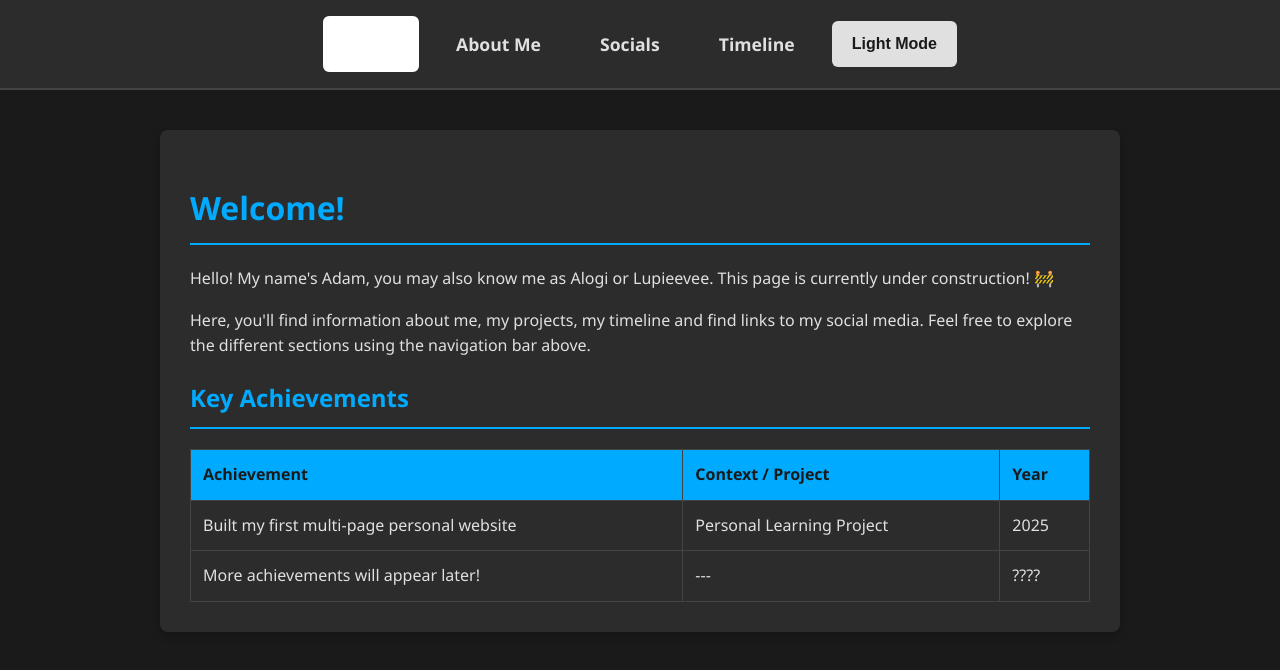
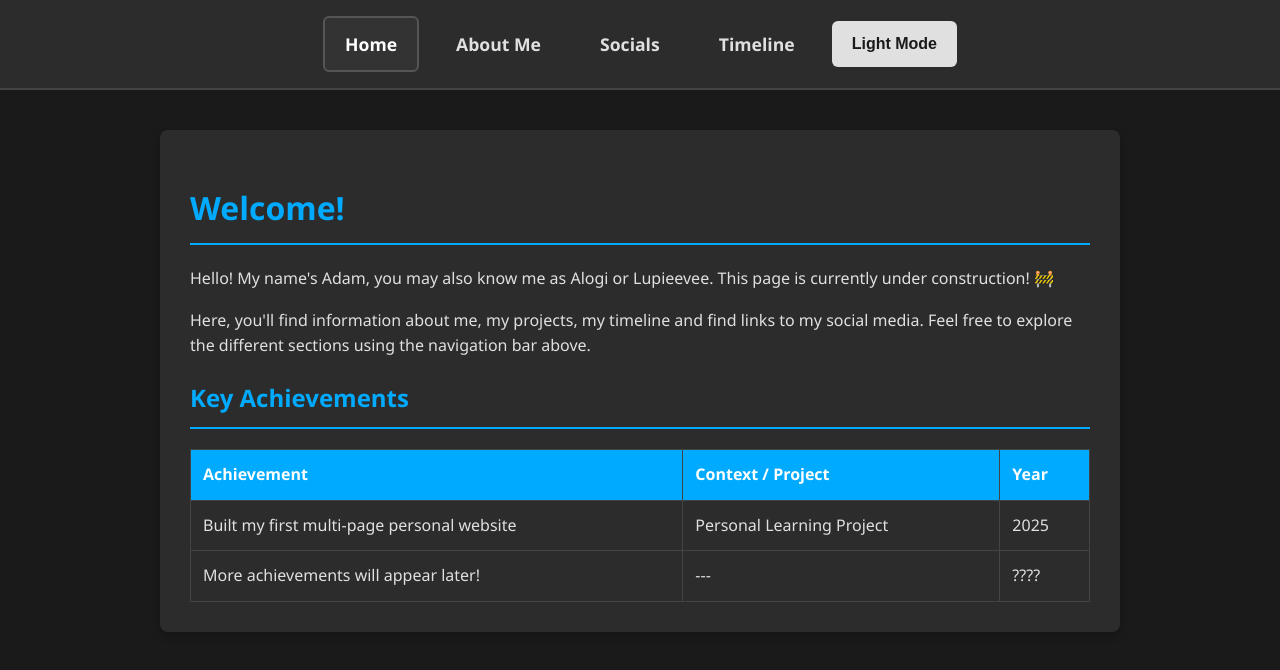
Before and after one commit to AlogiLupiee/Experimental_website, a plain HTML site: page index.html in a window 1280 px wide. Drawn offline with Linux system fonts and the light colour scheme.

Commit message:
Update 0.3.3
- code and comments refresh

```diff
--- a/style.css
+++ b/style.css
@@ -1,4 +1,4 @@
-/* --- Global Styles & Dark Mode Base (Default) --- */
+/* --- Global Variables & Default Dark Theme --- */
 :root {
     --primary-bg: #1a1a1a;
     --secondary-bg: #2c2c2c;
@@ -7,7 +7,7 @@
     --border-color: #444;
 }
 
-/* --- Light Mode Styles --- */
+/* --- Light Theme Variables --- */
 body.light-mode {
     --primary-bg: #f4f4f4;
     --secondary-bg: #ffffff;
@@ -15,6 +15,7 @@ body.light-mode {
     --border-color: #dddddd;
 }
 
+/* --- General Body & Typography --- */
 body {
     background-color: var(--primary-bg);
     color: var(--text-color);
@@ -41,19 +42,10 @@ a {
     text-decoration: none;
 }
 
-/* We will remove the underline on hover for the nav links specifically */
-
-
-/*
-===================================================================
-    NEW AND REWORKED NAVIGATION BAR SECTION
-===================================================================
-*/
-
-/* --- The Main Navbar Container --- */
+/* --- Navigation Bar --- */
 .navbar {
     background-color: var(--secondary-bg);
-    padding: 1rem 0; /* Give it some vertical padding */
+    padding: 1rem 0;
     border-bottom: 2px solid var(--border-color);
     position: sticky;
     top: 0;
@@ -67,54 +59,46 @@ a {
     display: flex;
     justify-content: center;
     align-items: center;
-    gap: 15px; /* Spacing between the buttons */
+    gap: 15px;
 }
 
-/* --- Base Style for ALL Navigation Buttons --- */
-/* This is the default, un-hovered state. The transition property is key here. */
 .navbar nav a {
-    display: inline-block; /* Makes the link behave like a block for padding */
+    display: inline-block;
     color: var(--text-color);
     font-weight: bold;
     font-size: 1.1em;
-    text-decoration: none; /* Remove underline */
-    padding: 12px 20px; /* This makes the buttons more "square" */
-    border-radius: 6px; /* Slightly rounded corners */
-    border: 2px solid transparent; /* An invisible border to prevent size jumps on hover */
-    /* This tells the browser to animate these properties over 0.2 seconds */
+    text-decoration: none;
+    padding: 12px 20px;
+    border-radius: 6px;
+    border: 2px solid transparent; /* Prevents layout shift on hover */
     transition: transform 0.2s ease-out, background-color 0.2s, border-color 0.2s;
 }
 
-/* --- The HOVER State --- */
-/* This rule applies ONLY when the mouse is over ANY nav link. */
+/* Hover state for nav links */
 .navbar nav a:hover {
     background-color: var(--accent-color);
     border-color: var(--accent-color);
-    /* translateY with a POSITIVE value moves the element DOWN */
     transform: translateY(4px);
 }
 
-/* --- The ACTIVE State --- */
-/* This rule applies ONLY to the link of the page you are currently on. */
-/* Notice there is NO transform here, so the active link doesn't move. */
+/* Active state for the current page's link */
 .navbar nav a.active {
-    background-color: #ffffff; /* A slightly different color to show it's active */
-    border-color: #ffffff;
+    background-color: #333;
+    border-color: #555;
 }
 
-/* --- Color Correction for Text --- */
-/* This rule makes the text color white on both hover and active states for high contrast. */
+/* Sets text to white for hovered and active links for better contrast */
 .navbar nav a:hover,
 .navbar nav a.active {
     color: #ffffff;
 }
 
-/* --- Theme Toggle Button Style (remains mostly the same) --- */
+/* --- Theme Toggle Button --- */
 #theme-toggle-btn {
     background-color: var(--text-color);
     color: var(--primary-bg);
     border: none;
-    padding: 14px 20px; /* Matched padding to other nav items */
+    padding: 14px 20px;
     font-size: 1em;
     font-weight: bold;
     border-radius: 6px;
@@ -122,7 +106,8 @@ a {
     transition: background-color 0.2s, color 0.2s;
 }
 
-/* --- Main Content Sections --- */
+
+/* --- Main Content Area --- */
 .main-content {
     background-color: var(--secondary-bg);
     padding: 30px;
@@ -131,7 +116,7 @@ a {
     box-shadow: 0 4px 8px rgba(0, 0, 0, 0.2);
 }
 
-/* --- Achievements Table (on index.html) --- */
+/* --- Achievements Table (index.html) --- */
 .achievements-table {
     width: 100%;
     border-collapse: collapse;
@@ -146,16 +131,12 @@ a {
 
 .achievements-table th {
     background-color: var(--accent-color);
-    color: var(--primary-bg);
+    color: #ffffff; /* Use white text for all themes */
     font-weight: bold;
 }
 
-/* Specific rule for light mode table header */
-body.light-mode .achievements-table th {
-    color: #ffffff;
-}
 
-/* --- Social Icons (on social.html) --- */
+/* --- Social Icons (social.html) --- */
 .social-links {
     list-style: none;
     padding: 0;
@@ -176,7 +157,7 @@ body.light-mode .achievements-table th {
     transform: scale(1.1);
 }
 
-/* --- Timeline (on timeline.html) --- */
+/* --- Timeline (timeline.html) --- */
 .timeline {
     position: relative;
     max-width: 800px;
@@ -201,14 +182,15 @@ body.light-mode .achievements-table th {
     box-sizing: border-box;
 }
 
+/* Position items on the left and right */
 .timeline-item:nth-child(odd) {
     left: 0;
 }
-
 .timeline-item:nth-child(even) {
     left: 50%;
 }
 
+/* Timeline circles */
 .timeline-item::after {
     content: '';
     position: absolute;
@@ -221,7 +203,6 @@ body.light-mode .achievements-table th {
     border-radius: 50%;
     z-index: 1;
 }
-
 .timeline-item:nth-child(even)::after {
     left: -9px;
 }
```
